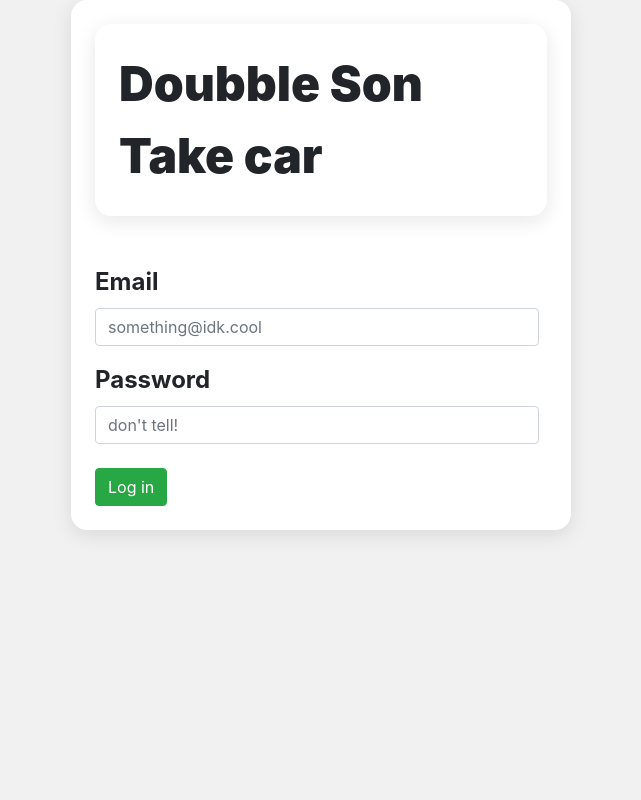
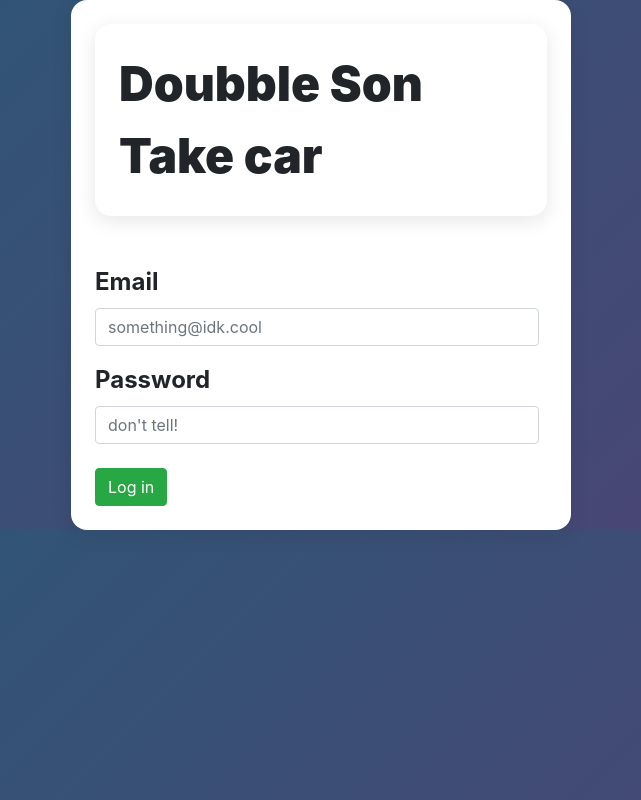
Before and after one commit to KuaqSon/CNMTPTPM-Midterm, a React (Create React App) app in the folder request-management-app/: page /login in a window 1280 px wide. Shown: the whole page, without its empty margins (319-960 px from the left). Built offline with nearby package versions, Linux system fonts and the light colour scheme; what google-maps-react would draw is missing.

Commit message:
Added backgound color for  management app

```diff
--- a/request-management-app/src/App.css
+++ b/request-management-app/src/App.css
@@ -1,5 +1,6 @@
 body {
-  background-color: #f1f1f1 !important;
+  /* background-color: #f1f1f1 !important; */
+  background: -webkit-linear-gradient(-45deg, #2b5876 , #4e4376);
 }
 
 .App {
```
